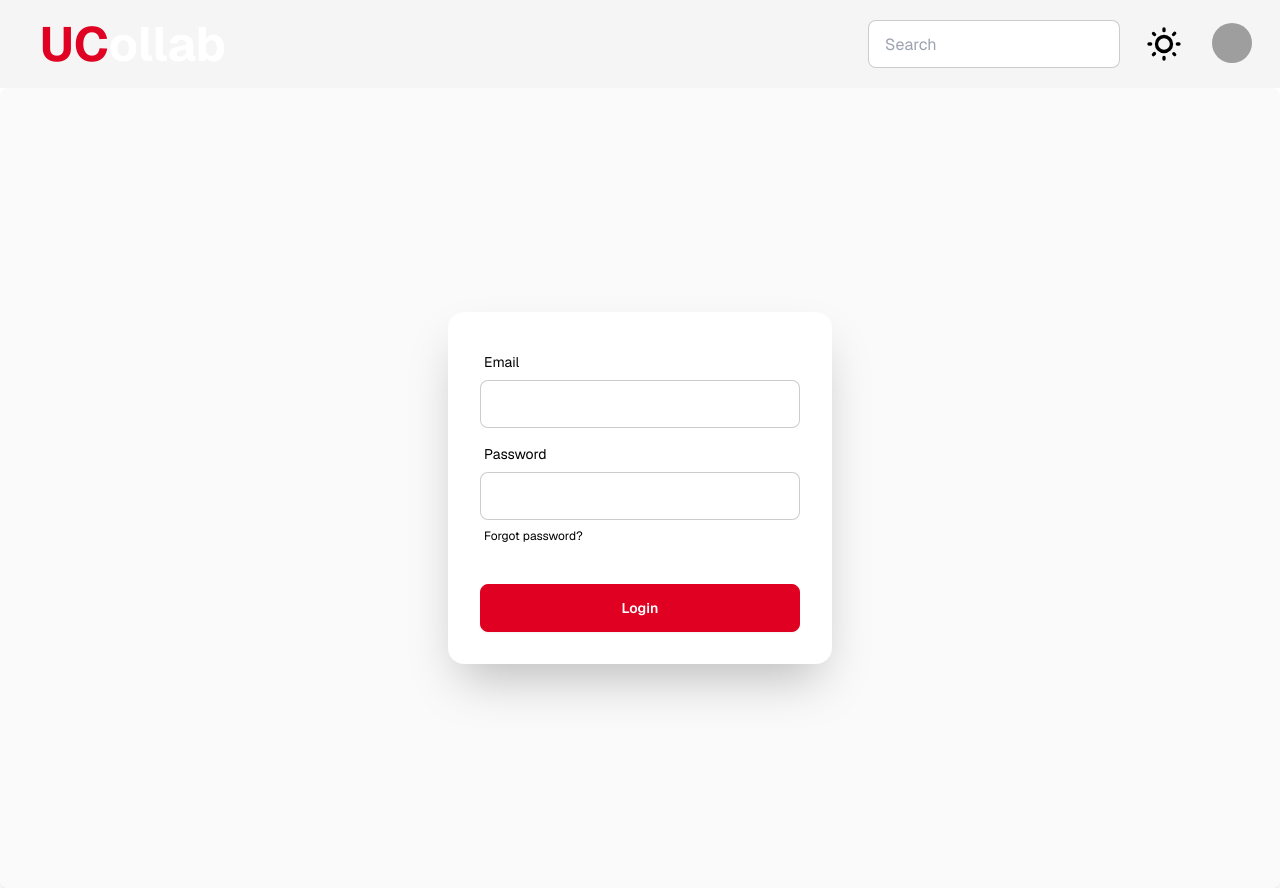
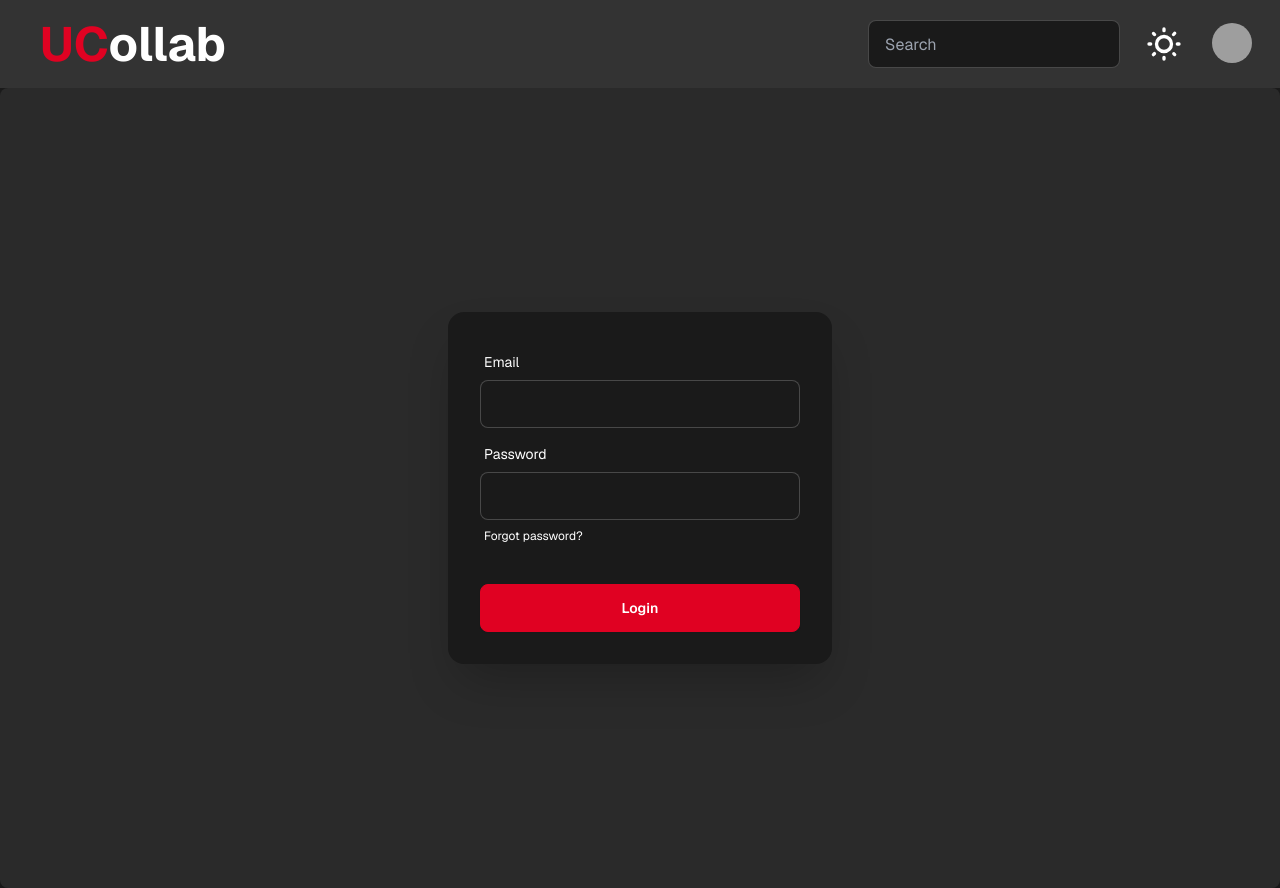
Before and after one commit to steelesh/UCollab, a Next.js app: page / in a window 1280 px wide. Both pictures are taken after a click on the element 1164 px from the left and 44 px from the top of the page. Built offline with nearby package versions, Linux system fonts and the light colour scheme; grey boxes are pictures that could not be loaded.

Commit message:
toggle between custom defined themes

```diff
--- a/src/components/theme.tsx
+++ b/src/components/theme.tsx
@@ -3,11 +3,11 @@ import { useTheme } from "next-themes";
 export default function Theme() {
   const { theme, setTheme } = useTheme();
   return (
-    <div>
-      {theme === "dim" ? (
+    <div className="cursor-pointer">
+      {theme === "ucollabDark" ? (
         <div
           className="flex-1 lg:flex-none"
-          onClick={() => setTheme("business")}
+          onClick={() => setTheme("ucollab")}
         >
           <svg
             className="h-10 w-10 fill-current"
@@ -18,7 +18,10 @@ export default function Theme() {
           </svg>
         </div>
       ) : (
-        <div className="flex-1 lg:flex-none" onClick={() => setTheme("dim")}>
+        <div
+          className="flex-1 lg:flex-none"
+          onClick={() => setTheme("ucollabDark")}
+        >
           <svg
             className="h-10 w-10 fill-current"
             xmlns="http://www.w3.org/2000/svg"
```
